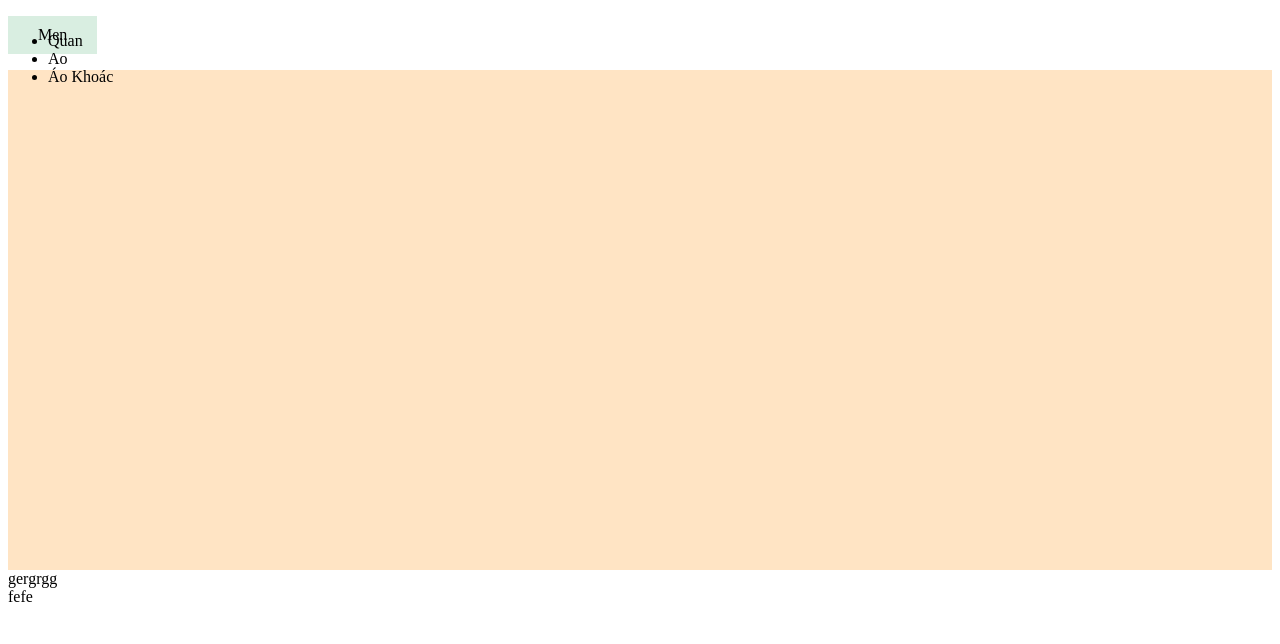
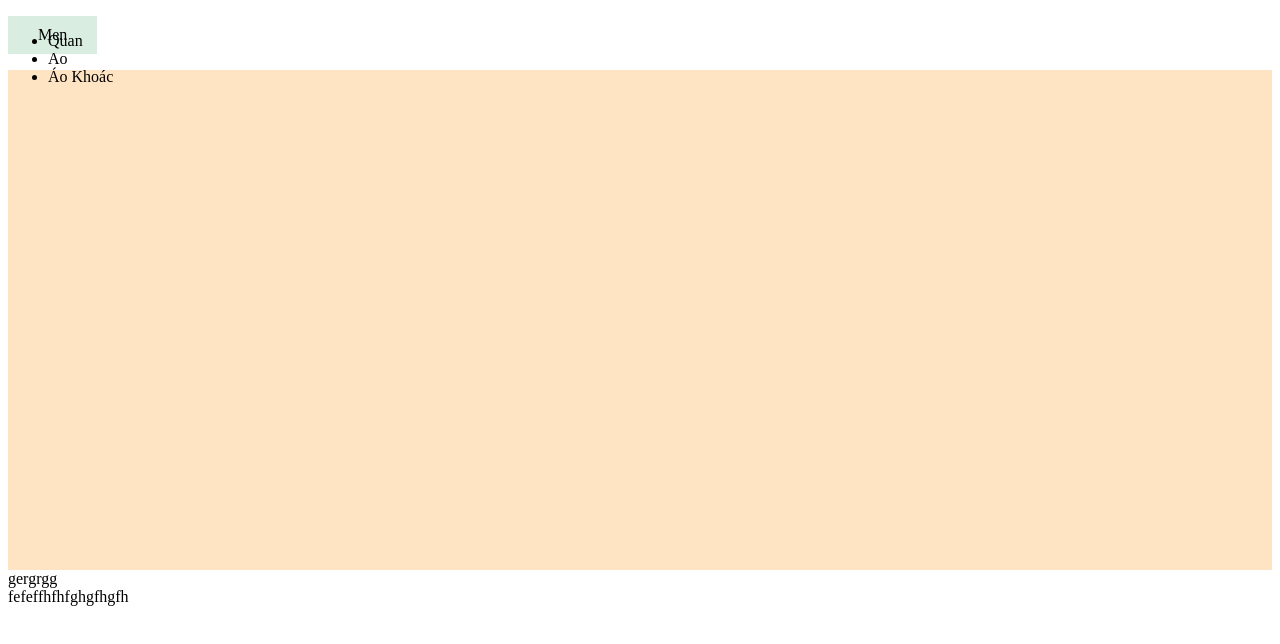
Before and after one commit to tranthanh2312/likeLion, a plain HTML site: page buoi-01/index.html in a window 1280 px wide. Drawn offline with Linux system fonts and the light colour scheme.

Commit message:
newtoday

```diff
--- a/buoi-01/index.html
+++ b/buoi-01/index.html
@@ -24,7 +24,7 @@
 
     <!-- Body -->
 
-    <section>fefe</section>
+    <section>fefeffhfhfghgfhgfh</section>
 
     <!-- Footer -->
 
```
